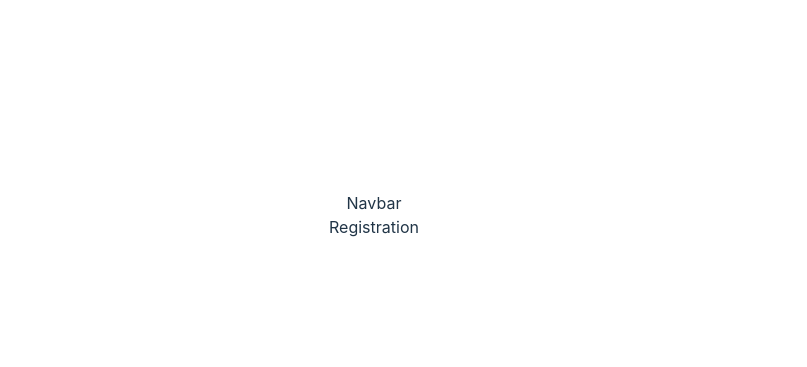
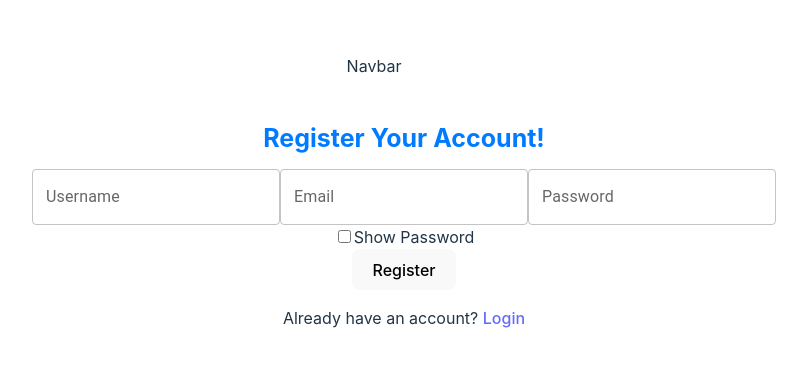
Before and after one commit to HuyVoDN/TaskFlow-App, a React (Vite) app in the folder client/: page /registration in a window 1280 px wide. Shown: the part 185-552 px from the top of the page, without its empty margins (266-1073 px from the left). Built offline with nearby package versions, Linux system fonts and the light colour scheme.

Commit message:
added registration barebone, time to add styling

```diff
--- a/client/src/pages/Login/Login.jsx
+++ b/client/src/pages/Login/Login.jsx
@@ -58,6 +58,7 @@ const Login = () => {
         setPasswordError(true);
         console.error('Password is required');
         valid = false;
+        return;
       }
       else {
         setPasswordError(false);
@@ -70,6 +71,7 @@ const Login = () => {
       }
 
       if (valid) {
+        // add routing here
         console.log('Form submitted');
         setError(false);
         setEmail('');
--- a/client/src/pages/Registration/Registration.jsx
+++ b/client/src/pages/Registration/Registration.jsx
@@ -1,9 +1,145 @@
-import React from 'react'
-import './Registration.scss'
+import React, { useState, useContext } from 'react';
+import './Registration.scss';
+import { Link } from 'react-router-dom';
+import TextField from '@mui/material/TextField';
+
 
 const Registration = () => {
+
+  const [email, setEmail] = useState('');
+  const [invalidEmail, setInvalidEmail] = useState(false);
+  const [userName, setUserName] = useState('');
+  const [invalidUsername, setInvalidUsername] = useState(false);
+  const [password, setPassword] = useState('');
+  const [invalidPassword, setInvalidPassword] = useState(false);
+  const [confirmPassword, setConfirmPassword] = useState('');
+  const [error, setError] = useState(false);
+
+  const [showPassword, setShowPassword] = useState(false);
+  const handleClickShowPassword = () => setShowPassword(!showPassword);
+  const handleMouseDownPassword = () => setShowPassword(!showPassword);
+
+  const validateEmail = (email) => {
+    const re = /^[^\s@]+@[^\s@]+\.[^\s@]+$/;
+    return re.test(String(email).toLowerCase());
+  };
+
+  const handleEmailChange = (e) => {
+    const value = e.target.value;
+    setEmail(value);
+    setError(!validateEmail(value));
+    if (validateEmail(value)) {
+      setInvalidEmail(false);
+    }
+    else {
+      setInvalidEmail(true);
+    }
+  };
+  const handleRegistration = async (e) => {
+    e.preventDefault();
+    let valid = true;
+    try {
+      console.log(invalidUsername);
+      console.log(invalidEmail);
+      console.log(invalidPassword);
+      if (email == '' && password == '' && userName == '') {
+        setError(true);
+        console.error('Please fill in all fields');
+        window.alert("Please fill in all fields");
+        valid = false;
+      }
+      if (!password || password.length < 3) {
+        setInvalidPassword(true);
+        valid = false;
+        console.error('Invalid password');
+      }
+      else
+      {
+        setInvalidPassword(false);
+      }
+      if (email == '' || !validateEmail(email)) {
+        setInvalidEmail(true);
+        setError('email empty');
+        console.error('Invalid Email');
+        valid = false
+      }
+      else {
+        setInvalidEmail(false);
+      }
+      if (userName == '')
+      {
+        setInvalidUsername(true);
+        console.error('Missing Username');
+        valid = false;
+      }
+      else {
+        setInvalidUsername(false);
+      }
+
+      if(valid){
+        console.log('Registration successful');
+        setError('');
+        setEmail('');
+        setUserName('');
+        setPassword('');
+        setConfirmPassword('');
+        setInvalidEmail(false);
+        setInvalidUsername(false);
+        setInvalidPassword(false);
+
+      }
+
+    }
+    catch (e)
+    {
+      setError(e);
+      console.error(e);
+    }
+
+  };
+
   return (
-    <div>Registration</div>
+    <div className='registration-container'>
+      <div className='registration-form'>
+        <h1>Register Your Account!</h1>
+        <form onSubmit={handleRegistration}>
+          <TextField
+            id="outlined-basic"
+            label="Username"
+            variant="outlined"
+            value={userName}
+            error={invalidUsername}
+            helperText={invalidUsername ? 'Username is required' : ''}
+            onChange={(e) => setUserName(e.target.value)}
+          />
+          <TextField
+            id="outlined-basic"
+            label="Email"
+            variant="outlined"
+            value={email}
+            onChange={(e) => setEmail(e.target.value)}
+            error={invalidEmail}
+            helperText={invalidEmail ? 'Invalid Email' : ''}
+          />
+          <TextField
+            id="outlined-basic"
+            label="Password"
+            variant="outlined"
+            error={invalidPassword}
+            helperText={invalidPassword ? 'Invalid ass password' : ''}
+            type={showPassword ? 'text' : 'password'}
+            value={password}
+            onChange={(e) => setPassword(e.target.value)}
+          />
+          <div className='show-password'>
+            <input type='checkbox' onClick={handleClickShowPassword} />
+            <label>Show Password</label>
+          </div>
+          <button type='submit'>Register</button>
+          <p>Already have an account? <Link to='/login'>Login</Link></p>
+        </form>
+      </div>
+    </div>
   )
 }
 
--- a/client/src/pages/Registration/Registration.scss
+++ b/client/src/pages/Registration/Registration.scss
@@ -0,0 +1,16 @@
+.registration-container{
+    .registration-form{
+        display:flex;
+        flex-direction: column;
+        width: 100%;
+
+        padding: 30px;
+        margin: auto;
+        background-color: white;
+        border-radius: 10px;
+        h1{
+            font-size: 25px;
+            color:rgb(0, 123, 255);
+        }
+    }
+}
```
